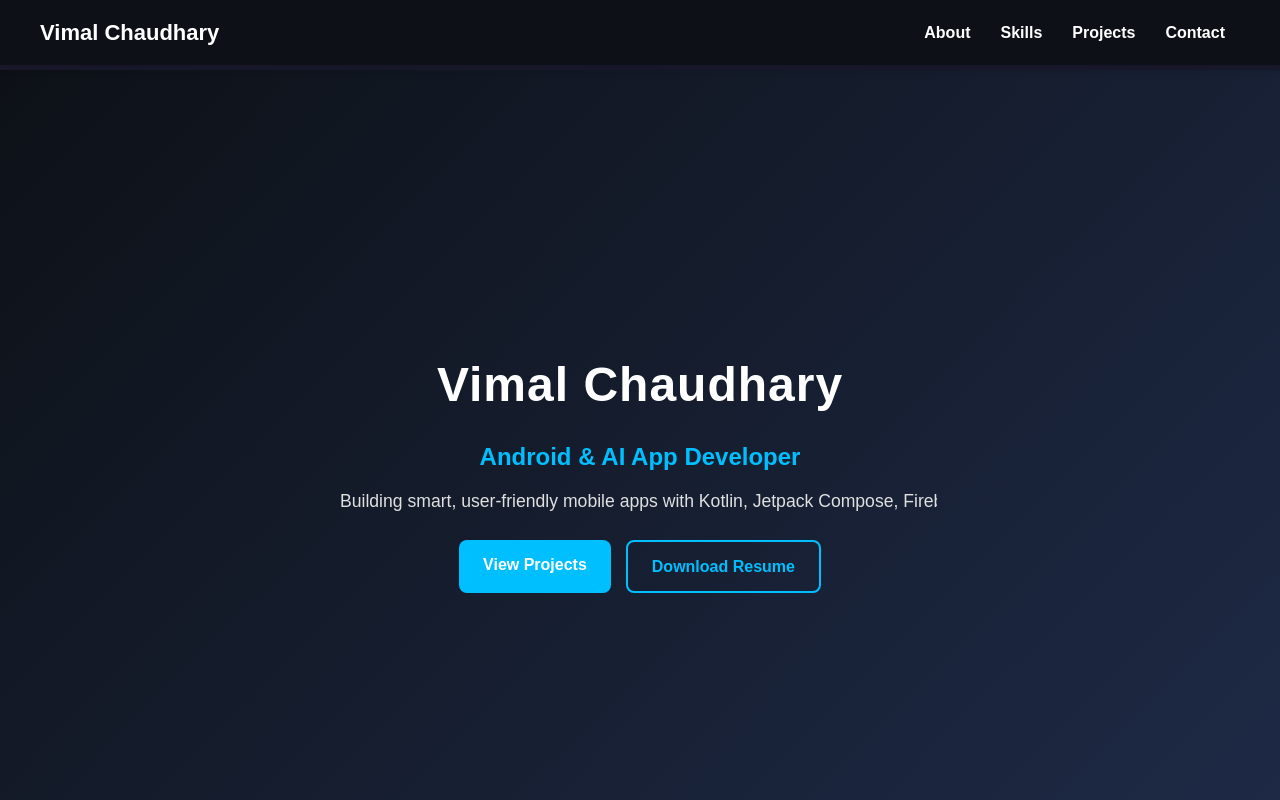
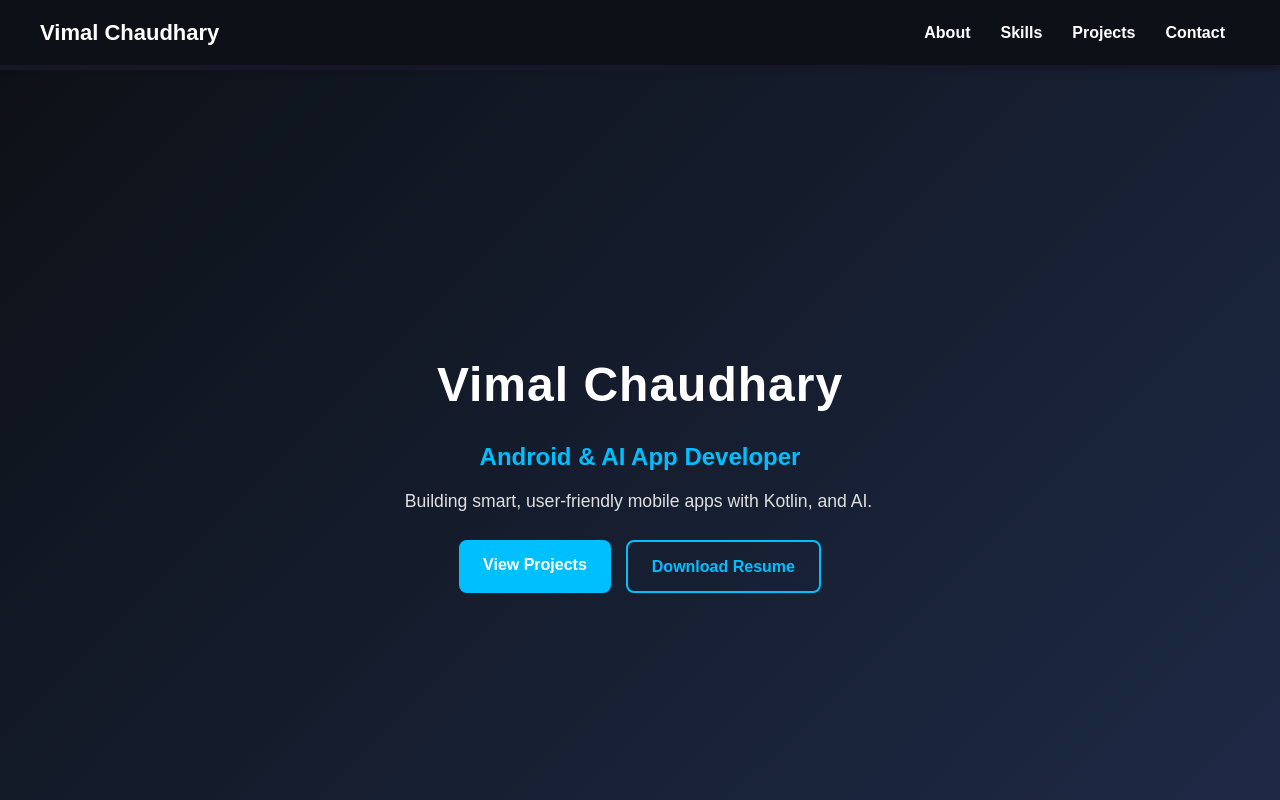
Before and after one commit to chaudharyy7/vc-portfolio, a plain HTML site: page index.html in a window 1280 px wide. Shown: the top 800 px of the page. Drawn offline with nearby package versions, Linux system fonts and the light colour scheme.

Commit message:
Update index.html

```diff
--- a/index.html
+++ b/index.html
@@ -125,7 +125,7 @@
         <div class="hero-content">
             <h1>Vimal Chaudhary</h1>
             <p class="title">Android & AI App Developer</p>
-            <p class="tagline">Building smart, user-friendly mobile apps with Kotlin, Jetpack Compose, Firebase, and AI.
+            <p class="tagline">Building smart, user-friendly mobile apps with Kotlin, and AI.
             </p>
             <div class="cta-buttons">
                 <a href="#projects" class="btn primary-btn">View Projects</a>
```
